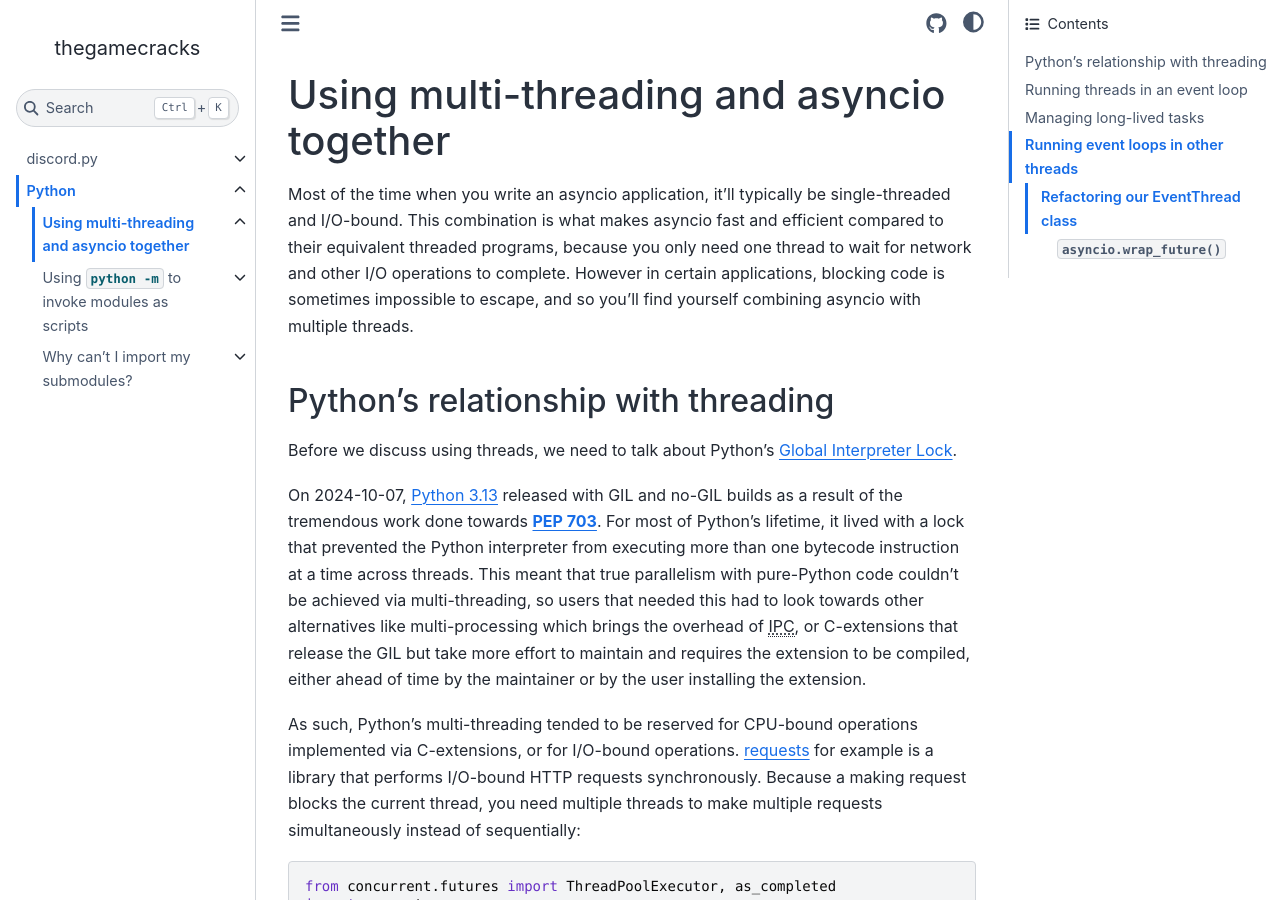
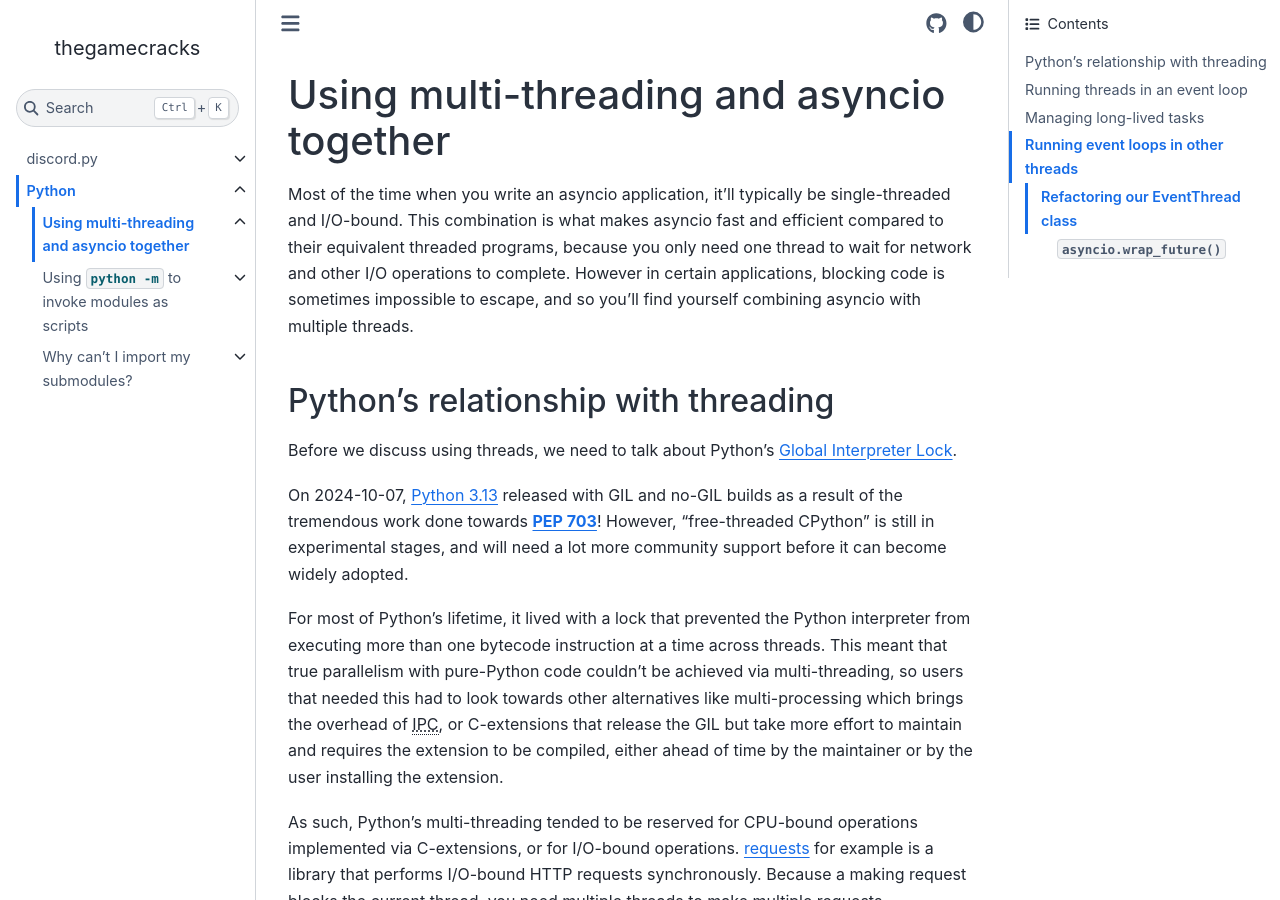
Before and after one commit to thegamecracks/thegamecracks.github.io, a Sphinx documentation site: the page built from docs/python/asyncio_threading.rst, in a window 1280 px wide and 900 px high. Built offline with Sphinx 7.4.7 and the Sphinx Book theme 1.1.4, drawn with Linux system fonts in a browser that asks for light colours.

Commit message:
feat: clarify experimental-ness of nogil builds

```diff
--- a/docs/python/asyncio_threading.rst
+++ b/docs/python/asyncio_threading.rst
@@ -17,7 +17,10 @@ Before we discuss using threads, we need to talk about Python's
 `Global Interpreter Lock`_.
 
 On 2024-10-07, `Python 3.13`_ released with GIL and no-GIL builds
-as a result of the tremendous work done towards :pep:`703`.
+as a result of the tremendous work done towards :pep:`703`!
+However, "free-threaded CPython" is still in experimental stages,
+and will need a lot more community support before it can become widely adopted.
+
 For most of Python's lifetime, it lived with a lock that prevented the Python
 interpreter from executing more than one bytecode instruction at a time across
 threads. This meant that true parallelism with pure-Python code couldn't be
```
